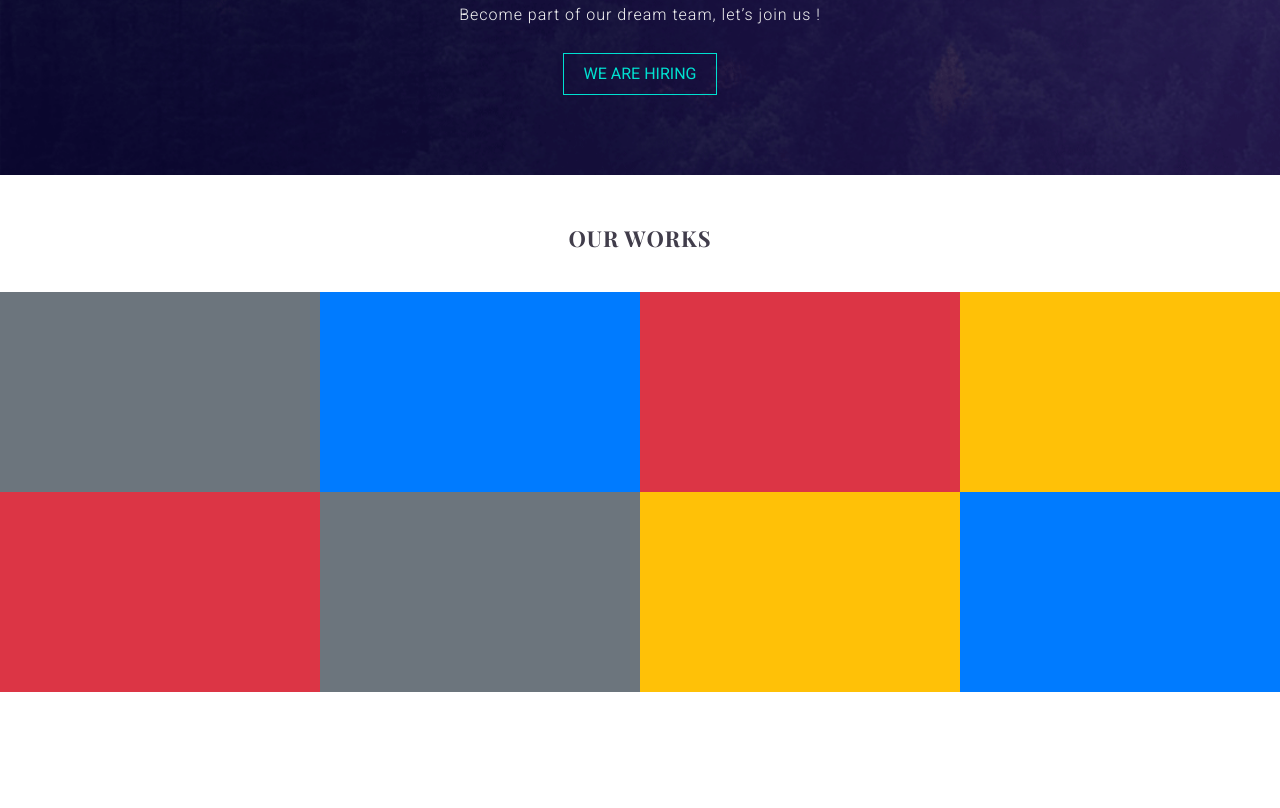
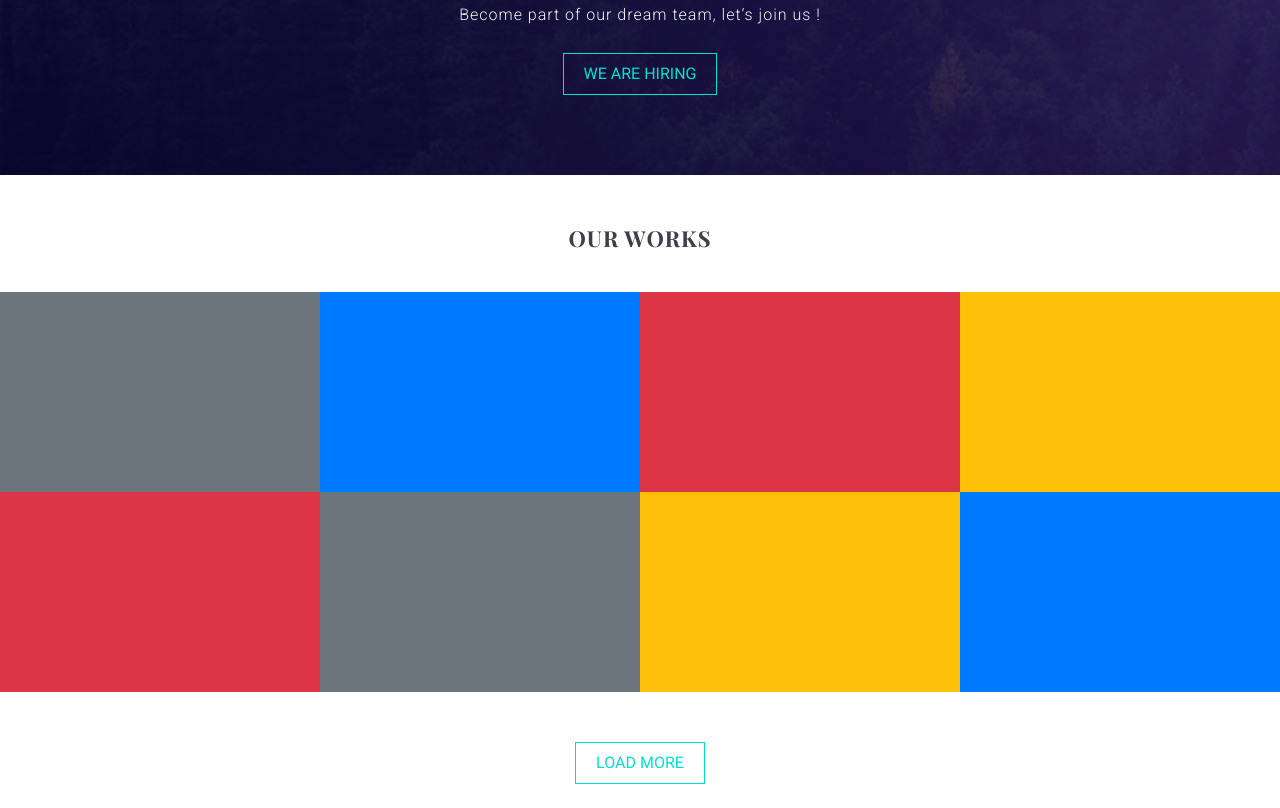
Before and after one commit to rifat-H/Tajem, a plain HTML site: page index.html in a window 1280 px wide. Shown: the part 3154-3962 px from the top of the page. Before the commit the page ends 3896 px from the top, so only its background shows below. Drawn offline with nearby package versions, Linux system fonts and the light colour scheme; a web font is replaced by a local one.

Commit message:
works done

```diff
--- a/css/style.css
+++ b/css/style.css
@@ -118,7 +118,8 @@
 
  .inner-carousel button,
  .story_wrapper2 button,
- .team-footer button {
+ .team-footer button,
+ .work-footer button {
  	margin-top: 50px;
  	background: transparent;
  	border: none;
@@ -307,16 +308,23 @@
  .works {
  	padding: 50px 0;
  }
- .works-header{
+
+ .works-header {
  	text-align: center;
  }
- .works-header h1{
+
+ .works-header h1 {
  	margin-bottom: 40px;
  }
- .work{
+
+ .work {
  	width: 100%;
  	height: 200px;
  }
+
+ .work-footer {}
+
+ .work-footer button {}
 
 
  /* works end */
--- a/index.html
+++ b/index.html
@@ -370,6 +370,16 @@
 			</div>
 			<!-- row 2 end -->
 
+			<!-- row 3 start -->
+			<div class="row">
+				<div class="col-md-12 text-center">
+					<div class="work-footer">
+						<button class="blueish">LOAD MORE</button>
+					</div>
+				</div>
+			</div>
+			<!-- row 3 end -->
+
 		</div>
 	</section>
 	<!-- works end -->
```
Lines whose indentation alone changed are shown as unchanged.
